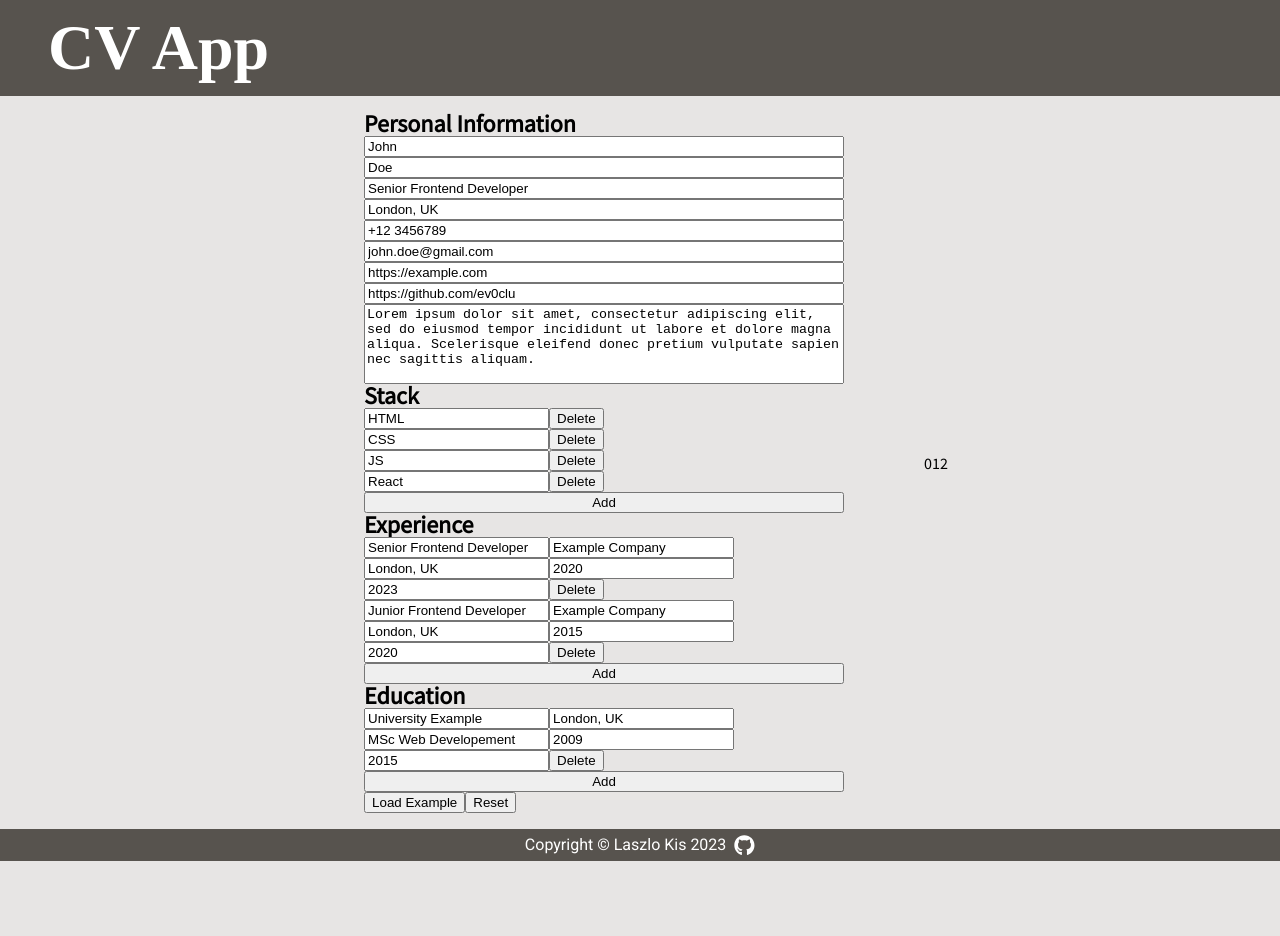
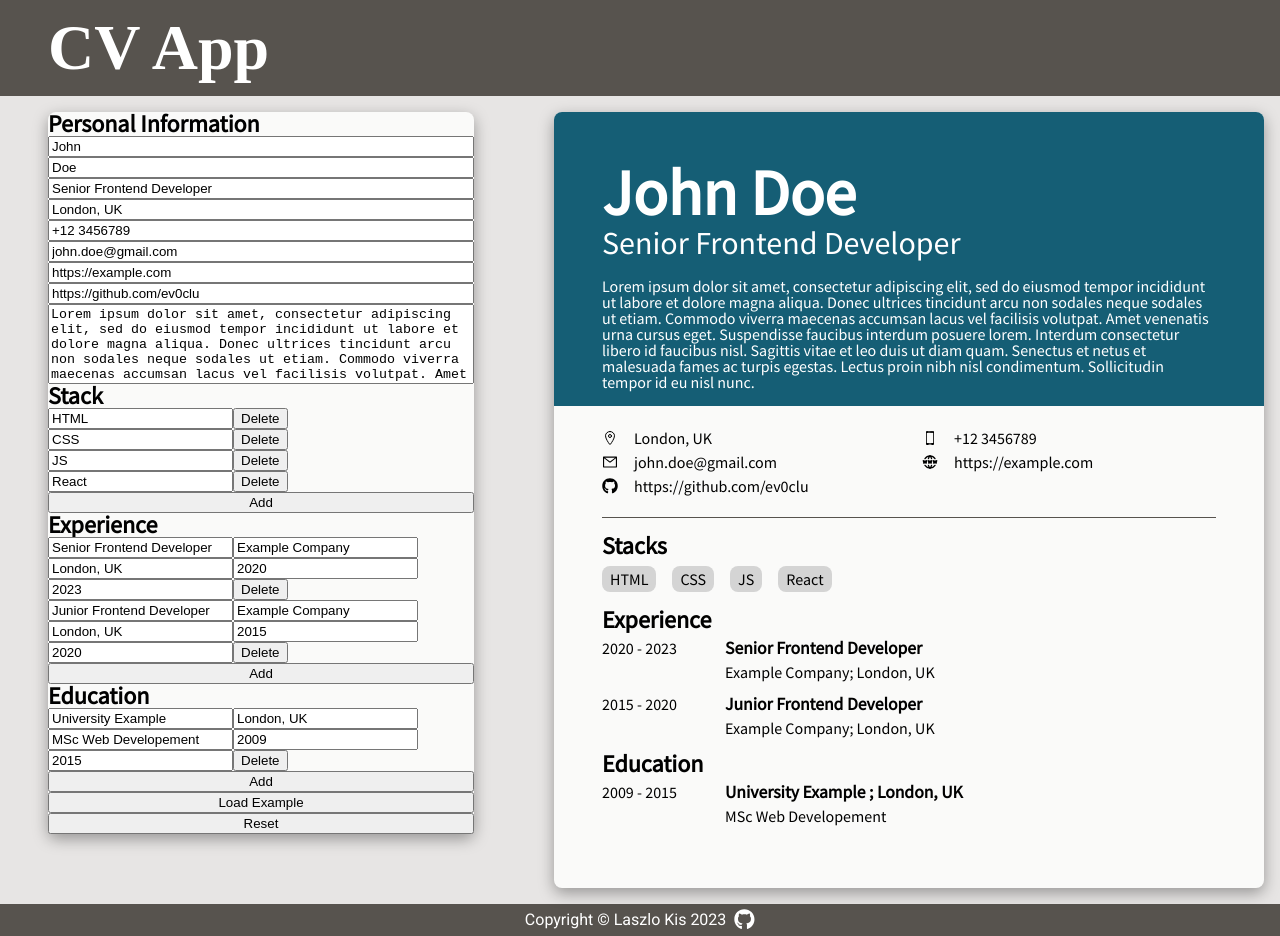
Before and after one commit to ev0clu/cv-application, a React (Create React App) app: page / in a window 1280 px wide. Both pictures are taken after typing "Sample", "Sample", "Sample", "Sample", "5551234", "name@example.com" into the empty fields and a click on the button "Load Example". Before the commit the page ends 861 px from the top, so only its background shows below. Built offline with nearby package versions, Linux system fonts and the light colour scheme; a web font is replaced by a local one.

Commit message:
Preview layout is formatted

```diff
--- a/src/App.js
+++ b/src/App.js
@@ -156,7 +156,7 @@ class App extends Component {
                 website: 'https://example.com',
                 github: 'https://github.com/ev0clu',
                 description:
-                    'Lorem ipsum dolor sit amet, consectetur adipiscing elit, sed do eiusmod tempor incididunt ut labore et dolore magna aliqua. Scelerisque eleifend donec pretium vulputate sapien nec sagittis aliquam.',
+                    'Lorem ipsum dolor sit amet, consectetur adipiscing elit, sed do eiusmod tempor incididunt ut labore et dolore magna aliqua. Donec ultrices tincidunt arcu non sodales neque sodales ut etiam. Commodo viverra maecenas accumsan lacus vel facilisis volutpat. Amet venenatis urna cursus eget. Suspendisse faucibus interdum posuere lorem. Interdum consectetur libero id faucibus nisl. Sagittis vitae et leo duis ut diam quam. Senectus et netus et malesuada fames ac turpis egestas. Lectus proin nibh nisl condimentum. Sollicitudin tempor id eu nisl nunc.',
                 stack: [
                     { stack: 'HTML', id: uniqid() },
                     { stack: 'CSS', id: uniqid() },
--- a/src/assets/styles/CVForm.css
+++ b/src/assets/styles/CVForm.css
@@ -1,5 +1,11 @@
 .form {
+    display: flex;
+    flex-direction: column;
+    box-shadow: rgba(0, 0, 0, 0.35) 0px 5px 15px;
+    background-color: #fafaf9;
+    border-radius: 0.5rem;
     width: 30rem;
+    height: max-content;
 }
 
 .input-textarea {
--- a/src/assets/styles/CVPreview.css
+++ b/src/assets/styles/CVPreview.css
@@ -0,0 +1,109 @@
+.preview {
+    display: flex;
+    flex-direction: column;
+    box-shadow: rgba(0, 0, 0, 0.35) 0px 5px 15px;
+    background-color: #fafaf9;
+    border-radius: 0.5rem;
+    width: 50rem;
+    height: max-content;
+}
+
+.preview-header {
+    display: flex;
+    flex-direction: column;
+    justify-content: center;
+    gap: 0.2rem;
+    background-color: #155e75;
+    color: white;
+    padding: 3rem 3rem 1rem 3rem;
+    border-top-left-radius: 0.5rem;
+    border-top-right-radius: 0.5rem;
+}
+
+.preview-header h1 {
+    font-size: 4rem;
+}
+
+.preview-header h2 {
+    font-size: 2rem;
+}
+
+.preview-header p {
+    padding-top: 1rem;
+}
+
+.preview-info {
+    display: flex;
+    flex-direction: column;
+    justify-content: center;
+    gap: 0.5rem;
+    margin: 0 3rem 0 3rem;
+    height: 7rem;
+    border-bottom: 1px solid #57534e;
+}
+
+.preview-info-line1,
+.preview-info-line2,
+.preview-info-line3 {
+    display: flex;
+    flex-direction: row;
+    gap: 5rem;
+}
+
+.p-item {
+    display: flex;
+    flex-direction: row;
+    align-items: center;
+    gap: 1rem;
+    width: 15rem;
+}
+
+.preview-content {
+    margin: 1rem 3rem 3rem 3rem;
+}
+
+.preview-stack {
+    display: flex;
+    flex-direction: row;
+    gap: 1rem;
+    margin: 0.5rem 0 0.5rem 0;
+}
+
+.preview-stack-item {
+    padding: 0.3rem 0.5rem 0.3rem 0.5rem;
+    border-radius: 0.5rem;
+    background-color: #d4d4d4;
+}
+
+.preview-experience,
+.preview-education {
+    display: flex;
+    flex-direction: column;
+    margin: 0.5rem 0 0 0;
+}
+
+.preview-experience-item,
+.preview-education-item {
+    display: flex;
+    flex-direction: row;
+    gap: 3rem;
+    margin-bottom: 1rem;
+}
+
+.preview-experience-info,
+.preview-education-info {
+    display: flex;
+    flex-direction: column;
+    gap: 0.2rem;
+}
+
+.preview-content h1:nth-of-type(2) {
+    margin-top: 1rem;
+}
+
+.preview-experience-position,
+.preview-education-university {
+    font-size: 1.1rem;
+    font-weight: 600;
+    margin-bottom: 0.2rem;
+}
--- a/src/assets/styles/Main.css
+++ b/src/assets/styles/Main.css
@@ -1,8 +1,7 @@
 main {
-  display: flex;
-  flex-direction: row;
-  justify-content: center;
-  align-items: center;
-  gap: 5rem;
-  font-family: 'Source Sans Pro', sans-serif;
+    display: flex;
+    flex-direction: row;
+    justify-content: center;
+    gap: 5rem;
+    font-family: 'Source Sans Pro', sans-serif;
 }
--- a/src/components/CVPreview/CVPreview.js
+++ b/src/components/CVPreview/CVPreview.js
@@ -1,8 +1,21 @@
 import React from 'react';
-//import '../assets/styles/CVForm.css';
 
-const CVPreview = () => {
-    return <div>012</div>;
+import Header from './Header';
+import Info from './Info';
+import Content from './Content';
+
+import '../../assets/styles/CVPreview.css';
+
+const CVPreview = (props) => {
+    const { form } = props;
+
+    return (
+        <div className="preview">
+            <Header form={form} />
+            <Info form={form} />
+            <Content form={form} />
+        </div>
+    );
 };
 
 export default CVPreview;
--- /dev/null
+++ b/src/components/CVPreview/Content.js
@@ -0,0 +1,77 @@
+import React from 'react';
+
+const Content = (props) => {
+    const { form } = props;
+
+    return (
+        <div className="preview-content">
+            <h1>Stacks</h1>
+            <div className="preview-stack">
+                {form.stack.map((element, index) => {
+                    return (
+                        <div
+                            key={element.id}
+                            className="preview-stack-item"
+                            data-index={index}
+                        >
+                            {element.stack}
+                        </div>
+                    );
+                })}
+            </div>
+            <h1>Experience</h1>
+            <div className="preview-experience">
+                {form.experience.map((element, index) => {
+                    return (
+                        <div
+                            key={element.id}
+                            className="preview-experience-item"
+                            data-index={index}
+                        >
+                            <div className="preview-experience-date">
+                                {element.from}
+                                {' - '}
+                                {element.to}
+                            </div>
+                            <div className="preview-experience-info">
+                                <div className="preview-experience-position">
+                                    {element.position}
+                                </div>
+                                {element.company}
+                                {'; '}
+                                {element.city}
+                            </div>
+                        </div>
+                    );
+                })}
+            </div>
+            <h1>Education</h1>
+            <div className="preview-education">
+                {form.education.map((element, index) => {
+                    return (
+                        <div
+                            key={element.id}
+                            className="preview-education-item"
+                            data-index={index}
+                        >
+                            <div className="preview-education-date">
+                                {element.from}
+                                {' - '}
+                                {element.to}
+                            </div>
+                            <div className="preview-education-info">
+                                <div className="preview-education-university">
+                                    {element.university} {'; '}
+                                    {element.location}
+                                </div>
+                                {element.degree}
+                            </div>
+                        </div>
+                    );
+                })}
+            </div>
+        </div>
+    );
+};
+
+export default Content;
--- /dev/null
+++ b/src/components/CVPreview/Header.js
@@ -0,0 +1,17 @@
+import React from 'react';
+
+const Header = (props) => {
+    const { form } = props;
+
+    return (
+        <div className="preview-header">
+            <h1>
+                {form.firstName} {form.lastName}
+            </h1>
+            <h2>{form.title}</h2>
+            <p>{form.description}</p>
+        </div>
+    );
+};
+
+export default Header;
--- /dev/null
+++ b/src/components/CVPreview/Info.js
@@ -0,0 +1,44 @@
+import React from 'react';
+
+import { IoLocationOutline } from 'react-icons/io5';
+import { GiSmartphone } from 'react-icons/gi';
+import { AiOutlineMail } from 'react-icons/ai';
+import { TbWorldWww } from 'react-icons/tb';
+import { FaGithub } from 'react-icons/fa';
+
+const Info = (props) => {
+    const { form } = props;
+
+    return (
+        <div className="preview-info">
+            <div className="preview-info-line1">
+                <div className="preview-location p-item">
+                    <IoLocationOutline />
+                    {form.location}
+                </div>
+                <div className="preview-phone p-item">
+                    <GiSmartphone />
+                    {form.phone}
+                </div>
+            </div>
+            <div className="preview-info-line2">
+                <div className="preview-email p-item">
+                    <AiOutlineMail />
+                    {form.email}
+                </div>
+                <div className="preview-website p-item">
+                    <TbWorldWww />
+                    {form.website}
+                </div>
+            </div>
+            <div className="preview-info-line3">
+                <div className="preview-github p-item">
+                    <FaGithub />
+                    {form.github}
+                </div>
+            </div>
+        </div>
+    );
+};
+
+export default Info;
--- a/src/components/Main.js
+++ b/src/components/Main.js
@@ -25,7 +25,7 @@ const Main = (props) => {
                 handleExampleClick={handleExampleClick}
                 handleResetClick={handleResetClick}
             />
-            <CVPreview />
+            <CVPreview form={form} />
         </main>
     );
 };
```
Lines whose indentation alone changed are shown as unchanged.
